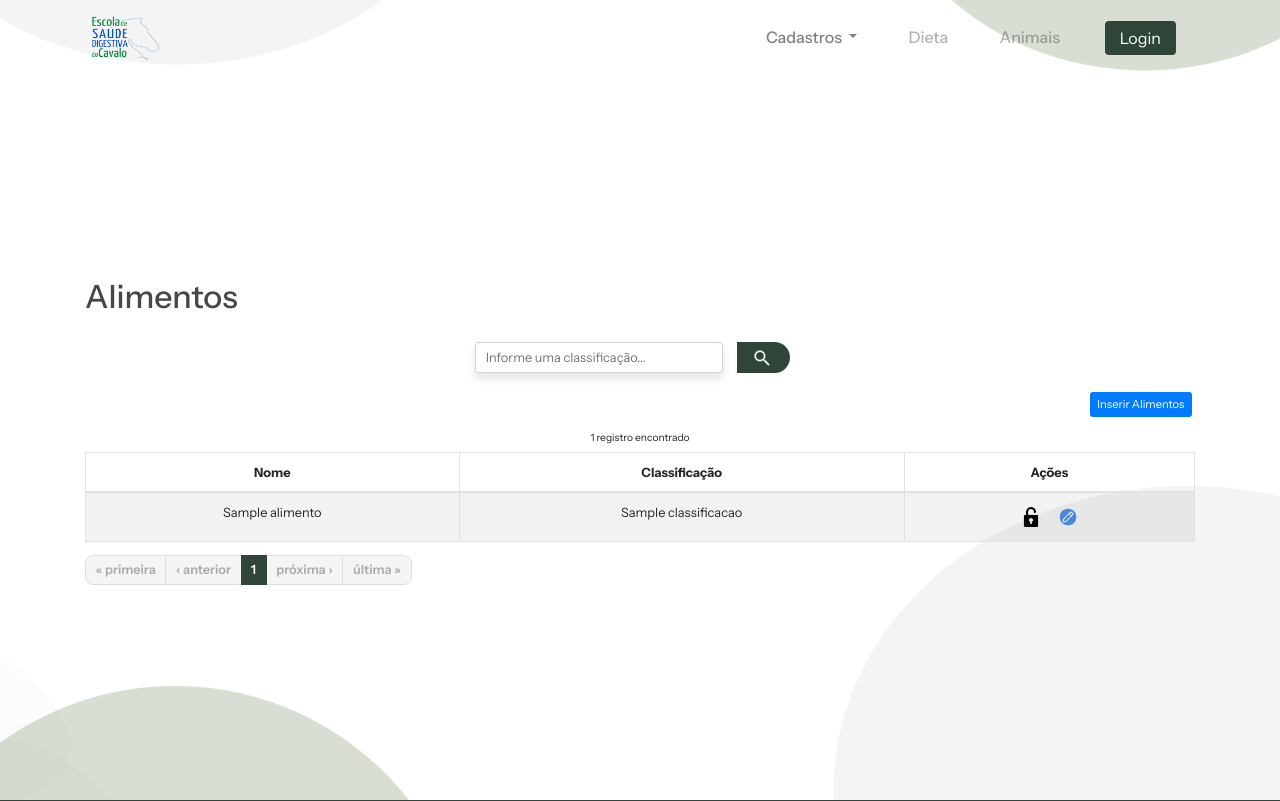
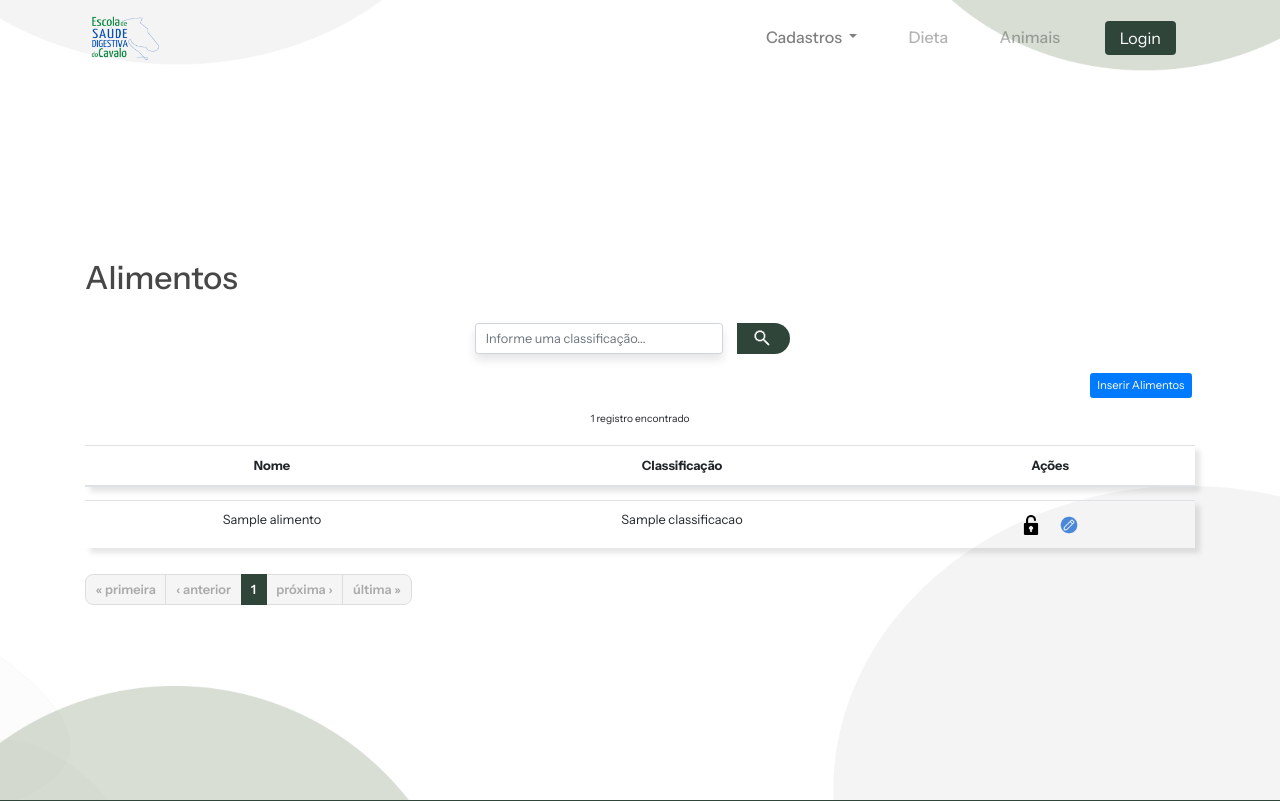
Before and after one commit to Gabriel-Augusto21/ESDC, a Django app: page /alimentos/ in a window 1280 px wide. Shown: the top 801 px of the page. Run offline with Django 4.2, Linux system fonts and the light colour scheme; tables that the repository leaves empty hold one stand-in row (values such as "Sample post"); some libraries are stand-ins or nearby versions.

Commit message:
Update alimentos_table.html

```diff
--- a/alimentos/templates/alimentos_table.html
+++ b/alimentos/templates/alimentos_table.html
@@ -1,5 +1,5 @@
 {% load static %}
-<table class="table table-striped table-bordered table-hover w-100">
+<table class="table tabela table-hover">
     <thead>
         <tr>
             <th scope="col">Nome</th>
```
